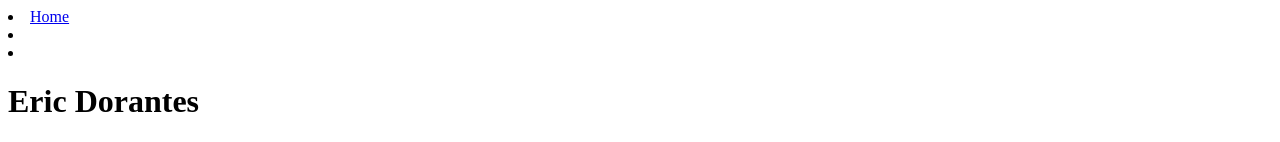
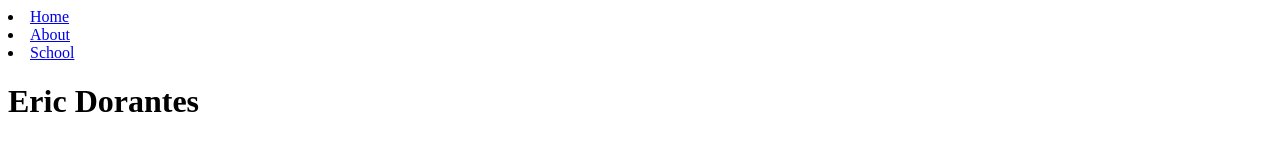
Before and after one commit to doranteseric/CIS162, a plain HTML site: page index.html in a window 1280 px wide. Shown: the top 142 px of the page. Drawn offline with Linux system fonts and the light colour scheme.

Commit message:
Add files via upload
Fixed Navigation

```diff
--- a/index.html
+++ b/index.html
@@ -7,8 +7,8 @@
     <body>
         <nav>
             <li><a href="index.html">Home</a></li>
-            <li><a href="about.html"></a></li>
-            <li><a href="school.html"></a></li>
+            <li><a href="about.html">About</a></li>
+            <li><a href="school.html">School</a></li>
         </nav>
         <h1>Eric Dorantes</h1>
         <p>I am a serial entrepreneur, I have created two start-ups and I recently was hired at a company that is past its second round of funding. I have been on a ptah of development since 2015 when I decided I would teach myself how to code because I had a good idea. That idea came to fruition in 2016 with the creation of an app called Maphash. That app saw a small user base but was eventually scraped due to competition with Snapchat. I have produced other apps including a dj Light for your phone called Ravecandy, and an on-demand pharmaceutical delivery app called Access Driven. My last start-up was called Status and was on-demand fuel delivery driven through a mobile app for both iOS and Android.</p>
```
